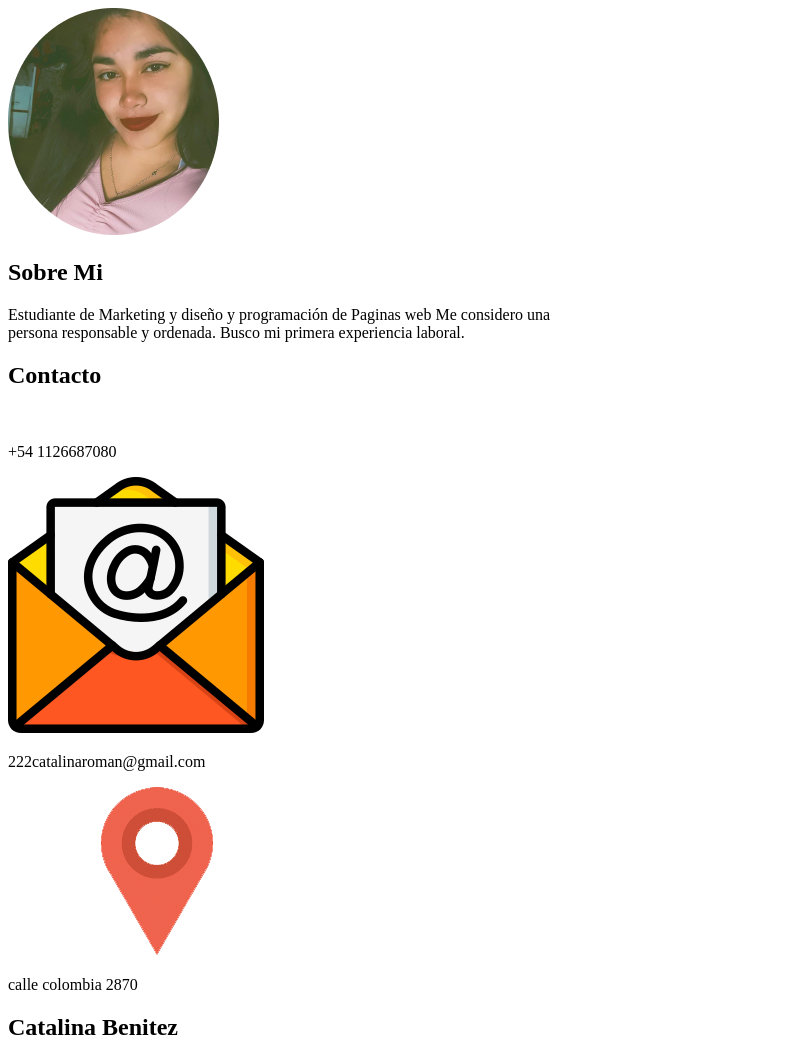
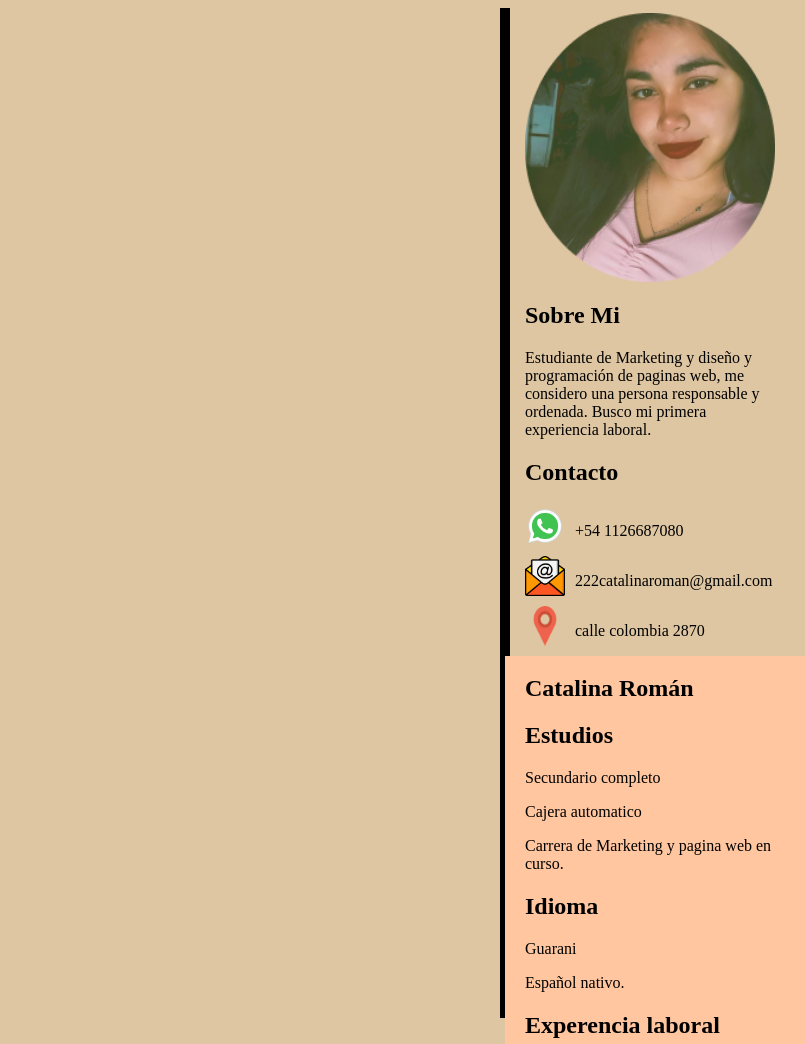
Before and after one commit to 222catalinaroman/222catalina.github.io, a plain HTML site: page index.html in a window 600 px wide. Shown: the top 1044 px of the page, 805 px wide, since content can reach past the window. Drawn offline with Linux system fonts and the light colour scheme.

Commit message:
mi primer commit

```diff
--- a/index.html
+++ b/index.html
@@ -4,37 +4,40 @@
 <head>
     <meta charset="UTF-8">
     <meta name="viewport" content="width=device-width, initial-scale=1.0">
+    <link rel="stylesheet" href="style.css">
     <title>cv catalina web</title>
 </head>
 
 <body>
-    <section>
-        <img src="imaGEN1.png" alt="">
+    <section class="primerColumna">
+        <div class="contenedorImagen">
+            <img class="perfil" src="imaGEN1.png"stalt="">
+        </div>
         <h2>Sobre Mi</h2>
         <p>Estudiante de Marketing y
-            diseño y programación de Paginas web
-            Me considero una persona responsable y ordenada.
+            diseño y programación de paginas web,
+            me considero una persona responsable y ordenada.
             Busco mi primera experiencia laboral.</p>
         <h2>Contacto</h2>
         <div>
-            <div>
-                <img src="whatsapp" alt="">
+            <div class="contactoBox">
+                <img class="icono"  src="whatsapp.png" style="margin-right: 10px;" alt="">
                 <p>+54 1126687080</p>
             </div>
-            <div>
-                <img src="icono mail.png" alt="">
+            <div class="contactoBox">
+                <img class="icono" src="icono mail.png" style="margin-right: 10px;" alt="">
                 <p>222catalinaroman@gmail.com</p>
             </div>
-            <div>
-                <img src="icono-ubicacion.png" alt="">
+            <div class="contactoBox">
+                <img class="icono" style="width: 60px; margin-left: -10px;" src="icono-ubicacion.png" alt="">
                 <p>calle colombia 2870</p>
             </div>
 
         </div>
     </section>
 
-    <section>
-        <h1>Catalina Benitez</h1>
+    <section class="segundaColumna">
+        <h1>Catalina Román</h1>
         <div>
             <h2>Estudios</h2>
         <p>Secundario completo</p>
@@ -52,7 +55,7 @@
             <h2>Experencia laboral </h2>
             <p>Niñera Empleada domestica</p>
                 <p>Trabajo en la peluqueria</p>
-             <p>   En peluquería</p>
+
         </div>
         <div>
             <h2>fecha de Nacimiento </h2>
@@ -60,6 +63,7 @@
         </div>
 
     </section>
+
 </body>
 
 </html>
--- /dev/null
+++ b/style.css
@@ -0,0 +1,69 @@
+@media only screen and (min-width: 600px){
+    body{
+        background-color: rgb(223, 198, 162);
+        display: flex;
+        flex-direction: row;
+        border: 5px solid black;
+        height: 1000px;
+        margin-right:700px;
+        margin-left: 500px;
+    }
+    .contenedorImagen{
+        display: flex;
+        justify-content: center;
+    }
+    .perfil{
+        width: 250px;
+    }
+    .icono{
+        width: 40px;
+        height: 40px;
+    }
+    .primerColumna{
+        width: 300px;
+        padding-left: 20px;
+        padding-right: 20px;
+    }
+    .segundaColumna{
+        background-color: rgb(255, 198, 159);
+        width: 300px;
+        padding-left: 20px;
+    }
+    .contactoBox{
+        display: flex;
+        flex-direction: row;
+    }
+}
+@media only screen and (max-width: 600px){
+    body{
+        background-color: rgb(223, 198, 162);
+        display: flex;
+        flex-direction: column;
+        border: 5px solid black;
+    }
+    .contenedorImagen{
+        display: flex;
+        justify-content: center;
+    }
+    .perfil{
+        width: 250px;
+    }
+    .icono{
+        width: 40px;
+        height: 40px;
+    }
+    .primerColumna{
+        width: 250px;
+        padding-left: 20px;
+        padding-right: 20px;
+    }
+    .segundaColumna{
+        background-color: rgb(255, 198, 159);
+        width: 280px;
+        padding-left: 20px;
+    }
+    .contactoBox{
+        display: flex;
+        flex-direction: row;
+    }
+}
```
